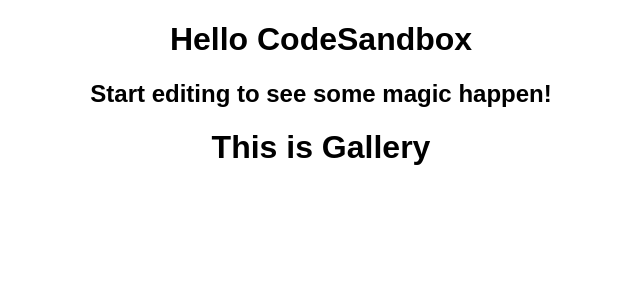
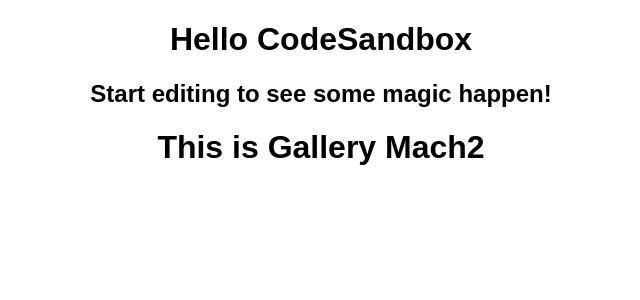
Before and after one commit to RaymondByczko/hungry-bell-vgq5td, a React (Create React App) app: page / in a window 1280 px wide. Shown: the top 300 px of the page, without its empty margins (319-959 px from the left). Built offline with nearby package versions, Linux system fonts and the light colour scheme.

Commit message:
First draft

```diff
--- a/src/Gallery.js
+++ b/src/Gallery.js
@@ -1,3 +1,3 @@
 export default function Gallery() {
-  return <h1>This is Gallery</h1>;
+  return <h1>This is Gallery Mach2</h1>;
 }
```
Also changed, not shown: 1 other file (tests, documents, lock files or other folders).
